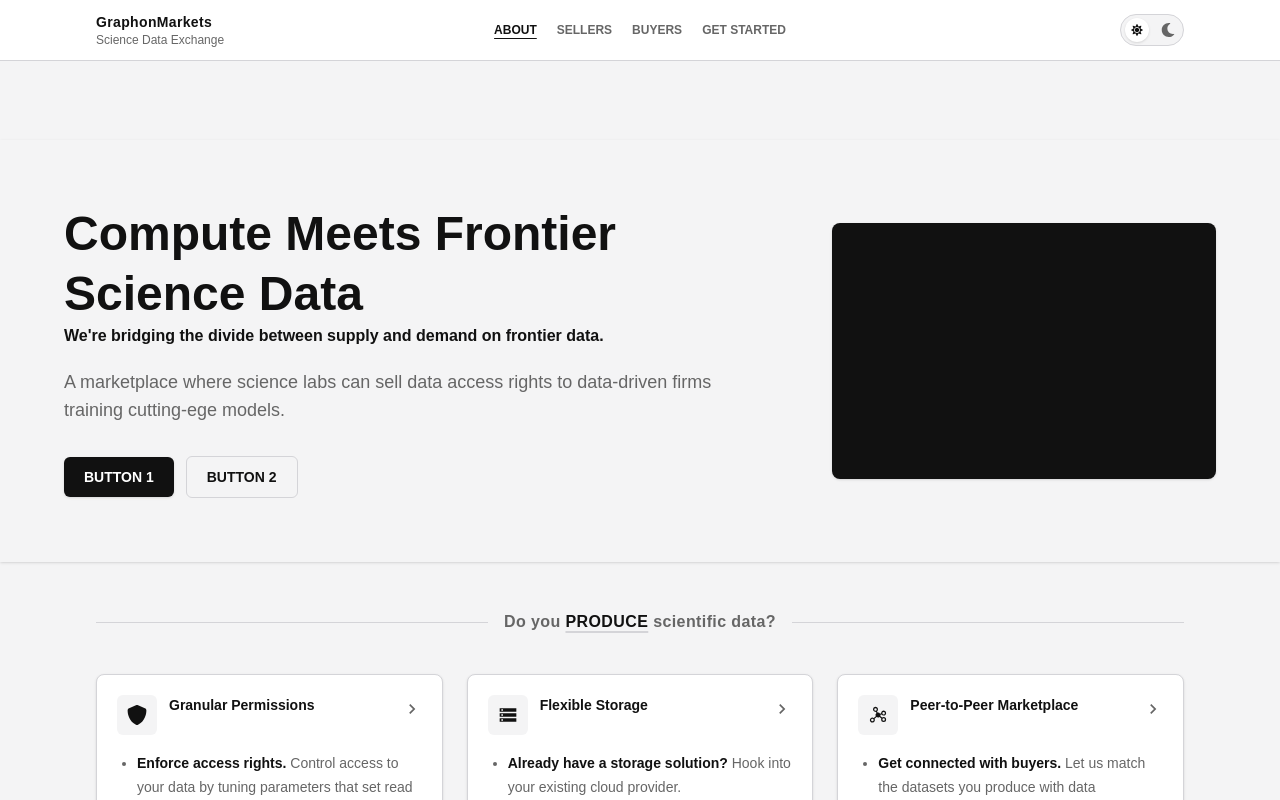
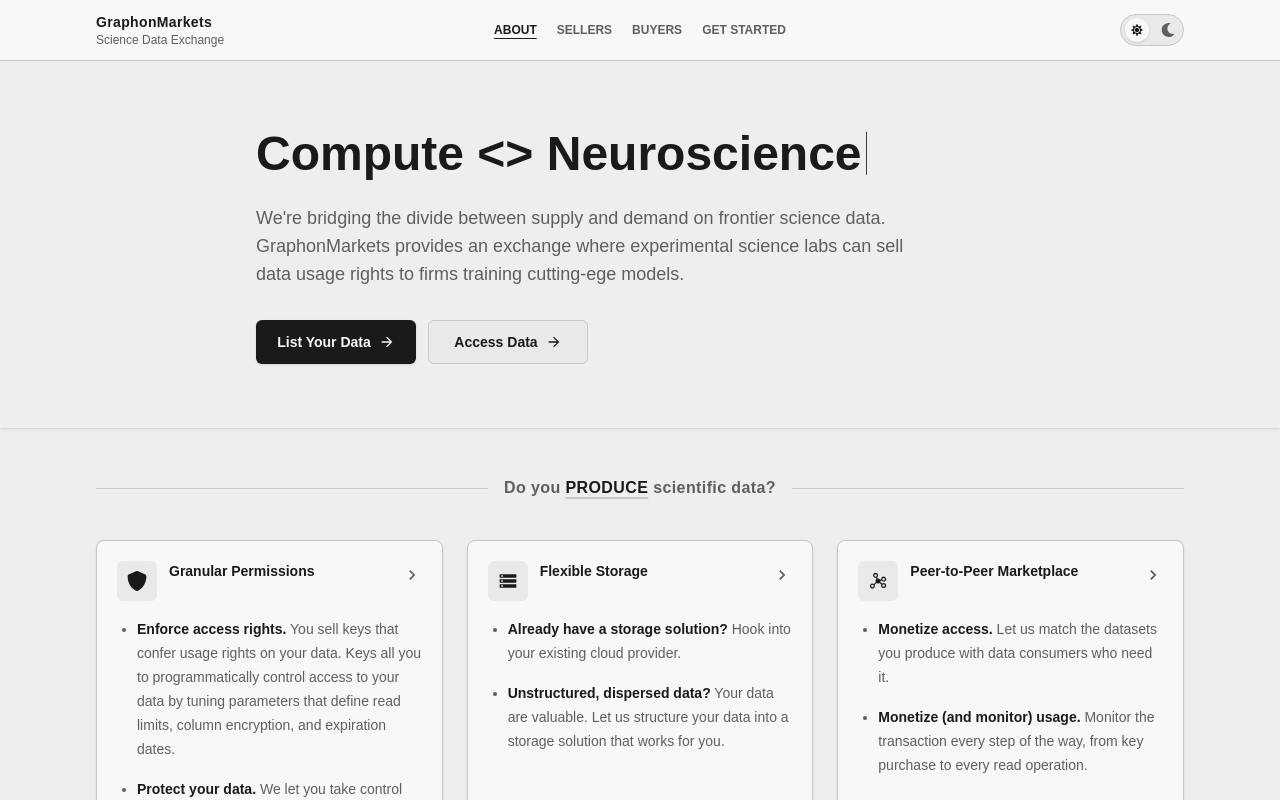
Before and after one commit to iamaray/graphon_one_pager, a Next.js app in the folder graphon-one-pager/: page / in a window 1280 px wide. Shown: the top 800 px of the page. Built offline with nearby package versions, Linux system fonts and the light colour scheme.

Commit message:
animated hero text

```diff
--- a/graphon-one-pager/app/globals.css
+++ b/graphon-one-pager/app/globals.css
@@ -3,19 +3,20 @@
 :root,
 :root[data-theme="light"] {
   --top-nav-height: 8.75rem;
-  --background: #f4f4f5;
-  --foreground: #111111;
-  --surface: #ffffff;
-  --surface-muted: #f4f4f5;
-  --text-muted: #666666;
-  --border-subtle: #d4d4d8;
-  --accent: #111111;
-  --accent-foreground: #ffffff;
+  --background: #eeeeee;
+  --foreground: #1a1a1a;
+  --surface: #f8f8f8;
+  --surface-muted: #e9e9e9;
+  --text-muted: #5f5f5f;
+  --border-subtle: #c8c8c8;
+  --accent: #1a1a1a;
+  --accent-foreground: #f8f8f8;
   --focus-ring: #737373;
 }
 
 @media (min-width: 40rem) {
-  :root {
+  :root,
+  :root[data-theme="light"] {
     --top-nav-height: 3.75rem;
   }
 }
--- a/graphon-one-pager/app/page.tsx
+++ b/graphon-one-pager/app/page.tsx
@@ -63,8 +63,8 @@
           Icon={FaShield}
           header="Granular Permissions"
           body={[
-            "Enforce access rights. Control access to your data by tuning parameters that set read limits, column encryption, and expiration dates.",
-            "Protect your data. Require data-to-compute cleanrooms or allow for full export of your data.",
+            "Enforce access rights. You sell keys that confer usage rights on your data. Keys all you to programmatically control access to your data by tuning parameters that define read limits, column encryption, and expiration dates.",
+            "Protect your data. We let you take control over export permissions. Require data-to-compute cleanrooms, and directly monetize compute. Alternatively, allow for full export of your data.",
           ]}
           expandedRows={placeholderRows("Granular permissions")}
         />
@@ -73,7 +73,7 @@
           header="Flexible Storage"
           body={[
             "Already have a storage solution? Hook into your existing cloud provider.",
-            "Unstructured, dispersed data? Your data is valuable. Let us structure your data into a storage solution that works for you.",
+            "Unstructured, dispersed data? Your data are valuable. Let us structure your data into a storage solution that works for you.",
           ]}
           expandedRows={placeholderRows("Flexible storage")}
         />
@@ -81,8 +81,8 @@
           Icon={PiGraphFill}
           header="Peer-to-Peer Marketplace"
           body={[
-            "Get connected with buyers. Let us match the datasets you produce with data consumers who need it.",
-            "Monitor the transaction. Monitor the transaction every step of the way, from key purchase to every read operation.",
+            "Monetize access. Let us match the datasets you produce with data consumers who need it.",
+            "Monetize (and monitor) usage. Monitor the transaction every step of the way, from key purchase to every read operation.",
           ]}
           expandedRows={placeholderRows("Peer-to-peer marketplace")}
         />
--- a/graphon-one-pager/components/TopCard.tsx
+++ b/graphon-one-pager/components/TopCard.tsx
@@ -1,34 +1,55 @@
+import type { ButtonHTMLAttributes } from "react";
+import { MdArrowForward } from "react-icons/md";
+import TypedHeroWord from "./TypedHeroWord";
+
+type TopCardButtonProps = ButtonHTMLAttributes<HTMLButtonElement> & {
+  variant: "primary" | "secondary";
+};
+
+function TopCardButton({
+  children,
+  className = "",
+  variant,
+  ...props
+}: TopCardButtonProps) {
+  const variantClassName =
+    variant === "primary"
+      ? "bg-accent text-accent-foreground shadow-sm hover:bg-foreground/90"
+      : "border border-border bg-surface-muted text-foreground hover:border-accent hover:bg-surface";
+
+  return (
+    <button
+      type="button"
+      className={`group inline-flex h-11 w-40 items-center justify-center rounded-md px-5 text-sm font-semibold transition duration-150 active:translate-y-px active:scale-[0.98] focus-visible:outline-none focus-visible:ring-2 focus-visible:ring-focus-ring/40 ${variantClassName} ${className}`}
+      {...props}
+    >
+      <span>{children}</span>
+      <MdArrowForward
+        className="ml-2 h-4 w-4 transition-transform duration-150 group-hover:translate-x-0.5"
+        aria-hidden="true"
+      />
+    </button>
+  );
+}
+
 export default function TopCard() {
   return (
-    <div className="w-full px-5 py-12 shadow-sm sm:px-8 sm:py-16">
-      <div className="mx-auto grid max-w-6xl gap-10 lg:grid-cols-[minmax(0,1fr)_minmax(18rem,24rem)] lg:items-center">
-        <div>
-          <h1 className="max-w-3xl text-4xl font-semibold leading-tight text-foreground sm:text-5xl">
-            {/* Connecting Compute and Frontier Science */}
-            Compute Meets Frontier Science Data
-          </h1>
-          <p className="font-bold">
-            We&apos;re bridging the divide between supply and demand on frontier
-            data.
-          </p>
-          <p className="mt-5 max-w-2xl text-base leading-7 text-text-muted sm:text-lg">
-            A marketplace where science labs can sell data access rights to
-            data-driven firms training cutting-ege models.
-          </p>
-          <div className="mt-8 flex flex-wrap items-center justify-start gap-3">
-            <p className="rounded-md bg-accent px-5 py-2.5 text-sm font-semibold text-accent-foreground shadow-sm">
-              BUTTON 1
-            </p>
-            <p className="rounded-md border border-border bg-surface-muted px-5 py-2.5 text-sm font-semibold text-foreground">
-              BUTTON 2
-            </p>
-          </div>
+    <section className="w-full px-5 py-12 shadow-sm sm:py-16">
+      <div className="mx-auto flex max-w-3xl flex-col">
+        <h1 className="max-w-3xl text-4xl font-semibold leading-tight text-foreground sm:text-5xl">
+          Compute &lt;&gt; <TypedHeroWord />
+        </h1>
+        <p className="mt-5 max-w-2xl text-base leading-7 text-text-muted sm:text-lg">
+          We&apos;re bridging the divide between supply and demand on frontier
+          science data. GraphonMarkets provides an exchange where experimental
+          science labs can sell data usage rights to firms training cutting-ege
+          models.
+        </p>
+        <div className="mt-8 flex flex-wrap gap-3">
+          <TopCardButton variant="primary">List Your Data</TopCardButton>
+          <TopCardButton variant="secondary">Access Data</TopCardButton>
         </div>
-        <div
-          className="min-h-64 rounded-lg bg-foreground p-6 shadow-sm"
-          aria-hidden="true"
-        ></div>
       </div>
-    </div>
+    </section>
   );
 }
--- /dev/null
+++ b/graphon-one-pager/components/TypedHeroWord.tsx
@@ -0,0 +1,111 @@
+"use client";
+
+import { useEffect, useState } from "react";
+
+const HERO_WORDS = [
+  "Genomics",
+  "Immunology",
+  "Neuroscience",
+  "Biochemistry",
+  "Oncology",
+] as const;
+
+const TYPE_STEP_MS = 85;
+const DELETE_STEP_MS = 45;
+const WORD_PAUSE_MS = 1200;
+const EMPTY_PAUSE_MS = 250;
+const HERO_WORD_WIDTH_CH =
+  Math.max(...HERO_WORDS.map((word) => word.length)) + 1;
+
+type TypingPhase = "typing" | "pausing" | "deleting";
+
+type TypingState = {
+  wordIndex: number;
+  visibleCharacterCount: number;
+  phase: TypingPhase;
+};
+
+const initialTypingState: TypingState = {
+  wordIndex: 0,
+  visibleCharacterCount: HERO_WORDS[0].length,
+  phase: "pausing",
+};
+
+function getNextTypingState(state: TypingState): TypingState {
+  const currentWord = HERO_WORDS[state.wordIndex];
+
+  switch (state.phase) {
+    case "pausing":
+      return {
+        ...state,
+        phase: "deleting",
+      };
+    case "typing": {
+      const nextVisibleCharacterCount = state.visibleCharacterCount + 1;
+
+      if (nextVisibleCharacterCount >= currentWord.length) {
+        return {
+          ...state,
+          visibleCharacterCount: currentWord.length,
+          phase: "pausing",
+        };
+      }
+
+      return {
+        ...state,
+        visibleCharacterCount: nextVisibleCharacterCount,
+      };
+    }
+    case "deleting":
+      if (state.visibleCharacterCount > 0) {
+        return {
+          ...state,
+          visibleCharacterCount: state.visibleCharacterCount - 1,
+        };
+      }
+
+      return {
+        wordIndex: (state.wordIndex + 1) % HERO_WORDS.length,
+        visibleCharacterCount: 0,
+        phase: "typing",
+      };
+  }
+}
+
+function getTypingDelay(state: TypingState) {
+  if (state.phase === "pausing") {
+    return WORD_PAUSE_MS;
+  }
+
+  if (state.phase === "deleting" && state.visibleCharacterCount === 0) {
+    return EMPTY_PAUSE_MS;
+  }
+
+  return state.phase === "typing" ? TYPE_STEP_MS : DELETE_STEP_MS;
+}
+
+export default function TypedHeroWord() {
+  const [typingState, setTypingState] = useState(initialTypingState);
+  const currentWord = HERO_WORDS[typingState.wordIndex];
+  const visibleText = currentWord.slice(0, typingState.visibleCharacterCount);
+
+  useEffect(() => {
+    const timeout = window.setTimeout(() => {
+      setTypingState(getNextTypingState);
+    }, getTypingDelay(typingState));
+
+    return () => {
+      window.clearTimeout(timeout);
+    };
+  }, [typingState]);
+
+  return (
+    <span
+      className="inline-block whitespace-nowrap"
+      style={{ minWidth: `${HERO_WORD_WIDTH_CH}ch` }}
+    >
+      {visibleText}
+      <span className="ml-1 inline-block h-[0.9em] w-px translate-y-[0.1em] animate-pulse bg-foreground" />
+    </span>
+  );
+}
```
